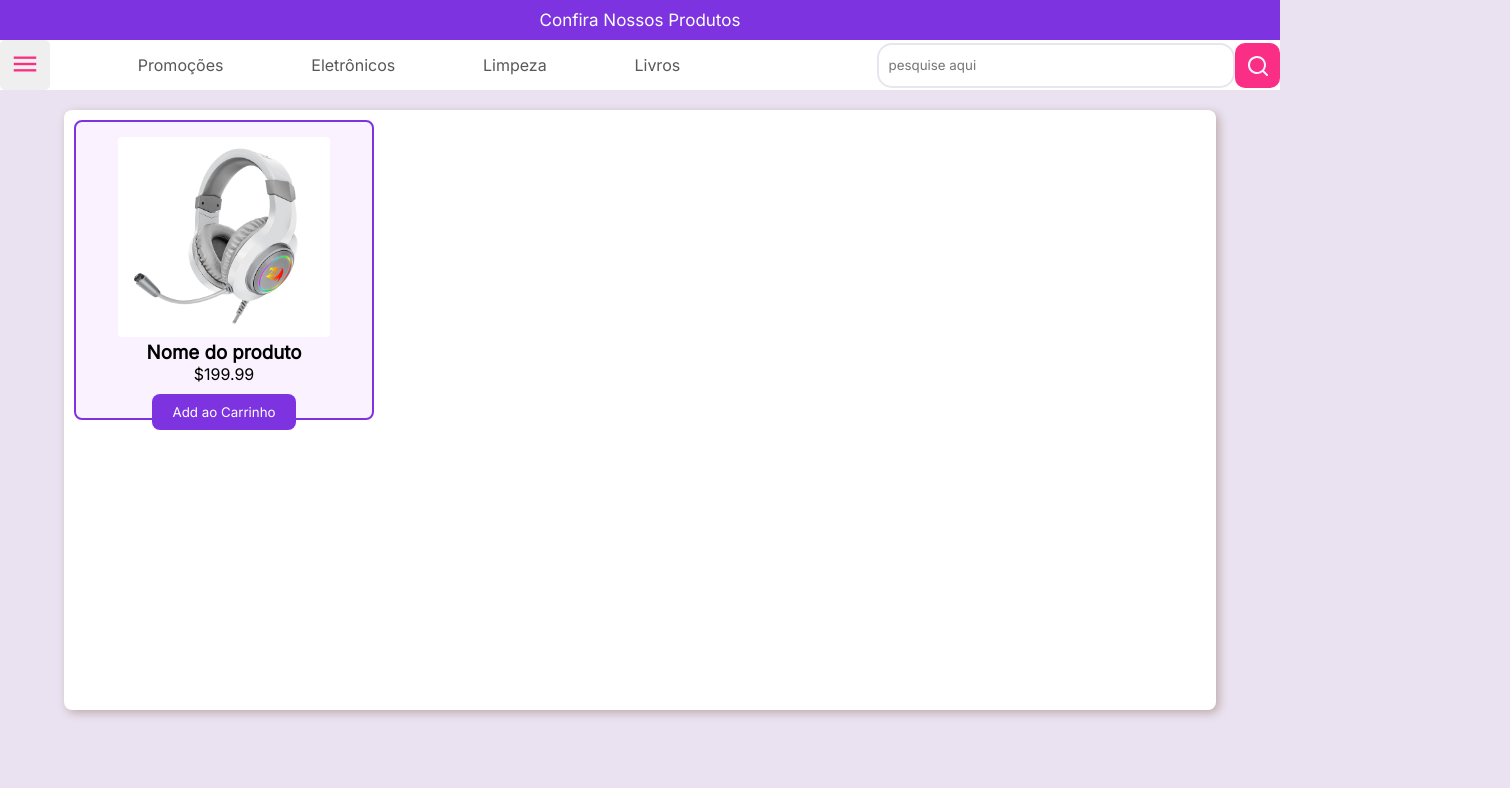
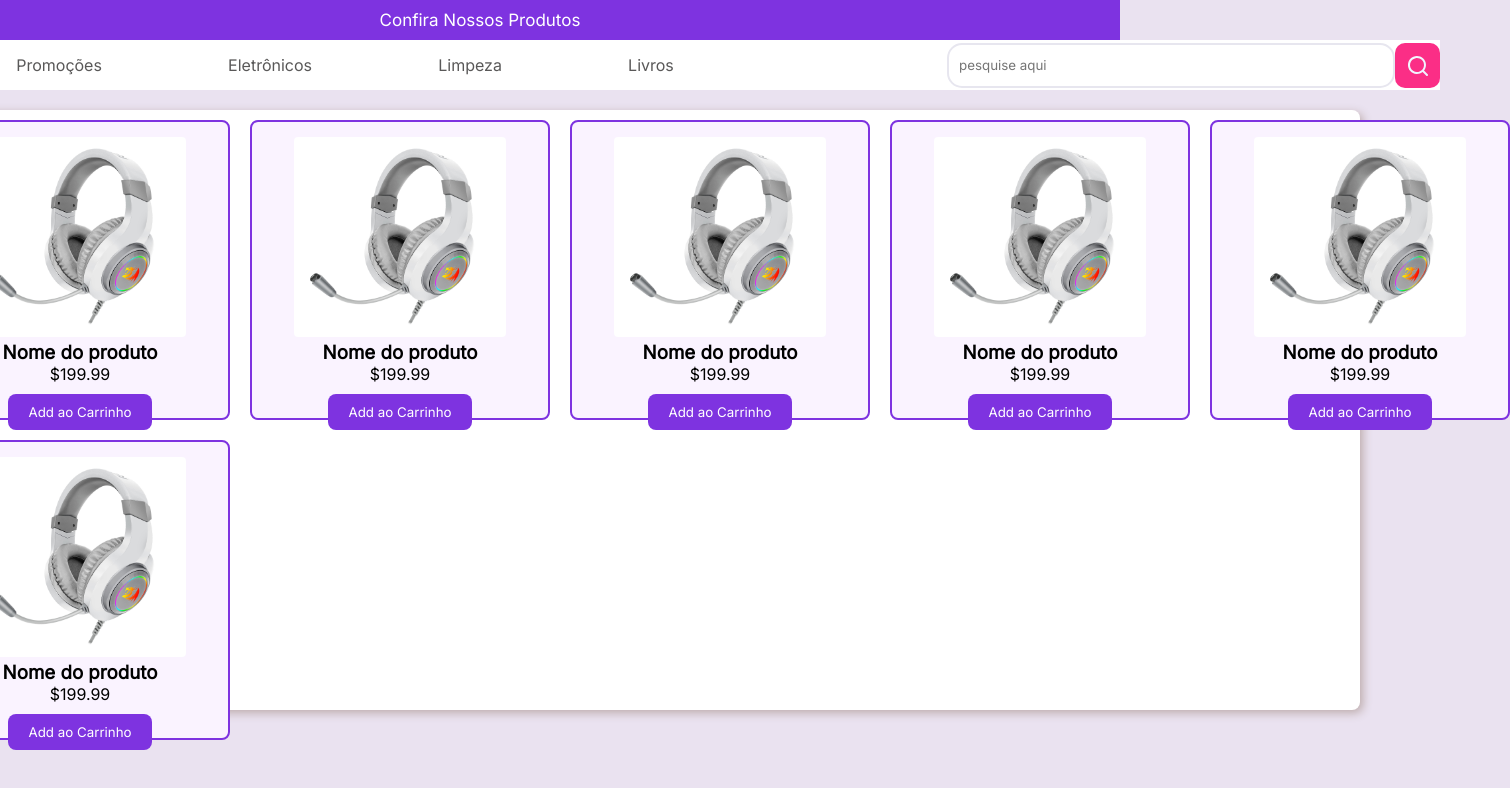
Before and after one commit to Rodrigow897/e-commerce-front, a React (Vite) app: page / in a window 1280 px wide. Shown: the top 788 px of the page, 1510 px wide, since content can reach past the window. Built offline with nearby package versions, Linux system fonts and the light colour scheme.

Commit message:
feat: added more fones for test

```diff
--- a/src/App.jsx
+++ b/src/App.jsx
@@ -53,6 +53,47 @@ function App() {
           <p>$199.99</p>
           <button className='add-to-cart' data-id="1" data-name="Nome do produto" data-price="199.99">Add ao Carrinho</button>
         </div>
+
+        <div className="product-card">
+          <img src={Fone} alt="Product 1" className='product-img' />
+          <h3>Nome do produto</h3>
+          <p>$199.99</p>
+          <button className='add-to-cart' data-id="1" data-name="Nome do produto" data-price="199.99">Add ao Carrinho</button>
+        </div>
+
+
+        <div className="product-card">
+          <img src={Fone} alt="Product 1" className='product-img' />
+          <h3>Nome do produto</h3>
+          <p>$199.99</p>
+          <button className='add-to-cart' data-id="1" data-name="Nome do produto" data-price="199.99">Add ao Carrinho</button>
+        </div>
+
+
+
+        <div className="product-card">
+          <img src={Fone} alt="Product 1" className='product-img' />
+          <h3>Nome do produto</h3>
+          <p>$199.99</p>
+          <button className='add-to-cart' data-id="1" data-name="Nome do produto" data-price="199.99">Add ao Carrinho</button>
+        </div>
+
+
+
+        <div className="product-card">
+          <img src={Fone} alt="Product 1" className='product-img' />
+          <h3>Nome do produto</h3>
+          <p>$199.99</p>
+          <button className='add-to-cart' data-id="1" data-name="Nome do produto" data-price="199.99">Add ao Carrinho</button>
+        </div>
+
+
+        <div className="product-card">
+          <img src={Fone} alt="Product 1" className='product-img' />
+          <h3>Nome do produto</h3>
+          <p>$199.99</p>
+          <button className='add-to-cart' data-id="1" data-name="Nome do produto" data-price="199.99">Add ao Carrinho</button>
+        </div>
       </div>
     </>
   );
```
